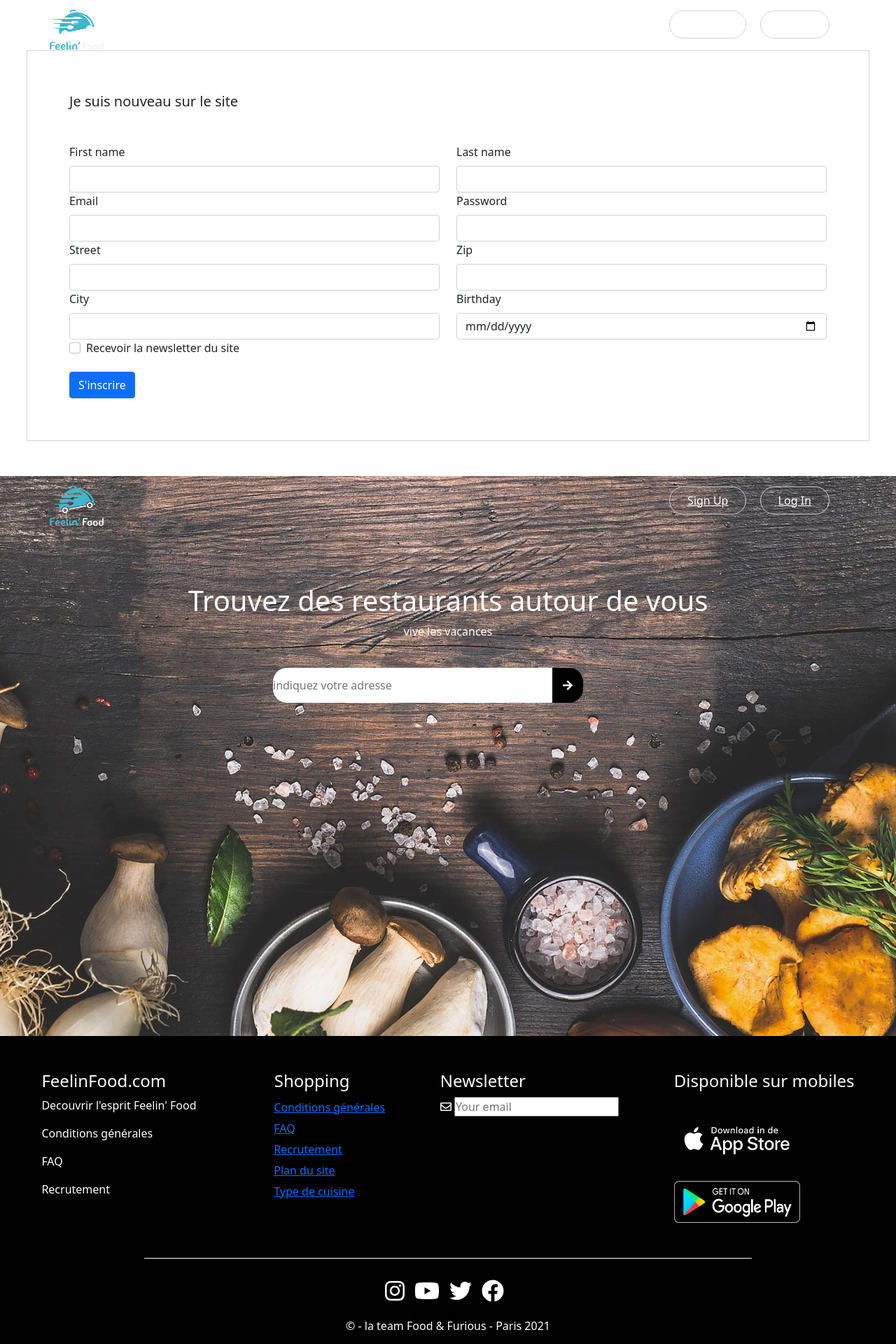
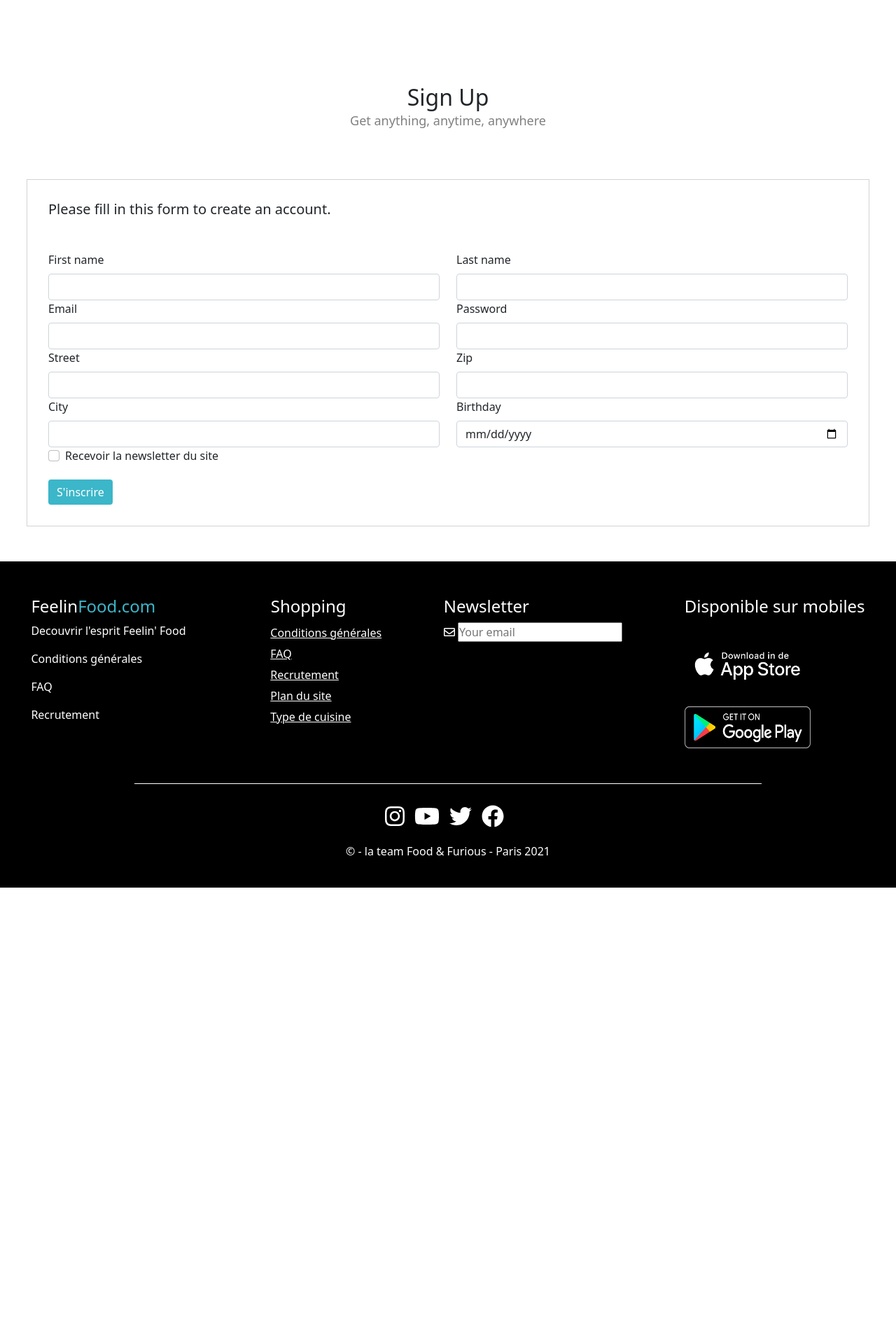
Before and after one commit to YPariset/Projet_Food_Tech, a PHP site: page /index.php?page=signup in a window 1280 px wide. Shown: the top 1920 px of the page at 70% size. After the commit the page ends 1268 px from the top, so only its background shows below. Run offline with PHP 8.4, Linux system fonts and the light colour scheme; some libraries are stand-ins or nearby versions.

Commit message:
design signUp page done

```diff
--- a/__classes/Form.php
+++ b/__classes/Form.php
@@ -21,7 +21,7 @@ class Form{
     }
 
     static function createSubmit(string $type, $class, $name, $value, $text){
-        echo '<button type="'.$type.'" class="'.$class.'" name="'.$name.'" value="'.$value.'">'.$text.'</button>';
+        echo '<button type="'.$type.'" class="'.$class.'" name="'.$name.'" value="'.$value.'" style="background-color: #3cb6c9; border:none;">'.$text.'</button>';
     }
 
     static function startSelect($name, $class){
--- a/_assets/style/footer.css
+++ b/_assets/style/footer.css
@@ -29,7 +29,16 @@ footer {
     justify-content: flex-start;
     align-items: flex-start;
     line-height: 30px;
+
 }
+
+#shopping2 ul li a {
+    color: white;
+
+
+
+}
+
 
 #codeur-barre {
     padding-top: 0px;
@@ -84,3 +93,7 @@ footer {
 .telechargez h4{
     padding-top: 50px;
 }
+
+.logo h4 span {
+    color: #3cb6c9;
+}
--- a/_assets/style/signup.css
+++ b/_assets/style/signup.css
@@ -0,0 +1,12 @@
+.mb-1 {
+    display:flex;
+    justify-content: center;
+    font-size: xx-large;
+}
+
+.mb-2  {
+    display:flex;
+    justify-content: center;
+    font-size: large;
+    color: grey;
+}
--- a/_includes/footer.php
+++ b/_includes/footer.php
@@ -2,7 +2,7 @@
     <div class="flex-footer">
         <div class="f-1">
             <div class="logo">
-               <h4 class="title">FeelinFood<span class="point">.</span>com</h4>
+               <h4>Feelin<span>Food.com</span></h4>
                <p>Decouvrir l'esprit Feelin' Food</p>
                <p>Conditions générales</p>
                <p>FAQ</p>
--- a/_includes/head.php
+++ b/_includes/head.php
@@ -10,6 +10,7 @@
     <link href="_assets/style/footer.css" rel="stylesheet">
     <link href="_assets/style/inscription.css" rel="stylesheet">
     <link href="_assets/style/login.css" rel="stylesheet">
+    <link href="_assets/style/signup.css" rel="stylesheet">
 
 
 
--- a/controllers/affichage_restaurant_controller.php
+++ b/controllers/affichage_restaurant_controller.php
@@ -11,9 +11,6 @@
 
           </div>
      </div>
-
-
-
 <?php include_once '_includes/footer.php'; ?>
 </body>
 </html>
--- a/controllers/login_controller.php
+++ b/controllers/login_controller.php
@@ -1,8 +1,6 @@
 <?php
 
     session_start();
-
-
 
     if(isset($_POST["username"]) && isset($_POST["password"])){
         if (!empty($username) && !empty($password)){
@@ -31,7 +29,6 @@
         }
     }
 }
-var_dump($resultat);
 }
 
 ?>
--- a/controllers/signup_controller.php
+++ b/controllers/signup_controller.php
@@ -6,7 +6,7 @@ if(isset($_POST['signup']) && $_POST['signup'] == 'done'){
     if(!empty($_POST['firstname']) && !empty($_POST['lastname']) && !empty($_POST['email']) &&
         !empty($_POST['passSign']) && !empty($_POST['streetSign']) && !empty($_POST['zipSign']) &&
          !empty($_POST['citySign']) && !empty($_POST['birthday'])){
-                var_dump($_POST);
+
             $firstname = $_POST['firstname'];
             $lastname = $_POST['lastname'];
             $email = $_POST['email'];
@@ -16,7 +16,6 @@ if(isset($_POST['signup']) && $_POST['signup'] == 'done'){
             $city = $_POST['citySign'];
             $birthday = $_POST['birthday'];
             $dateCreation = date("Y/m/d");
-            var_dump($dateCreation);
 
         $client = new Client();
         $clientExist = $client->VerifyMailAvailable($email);
--- a/views/signup_view.php
+++ b/views/signup_view.php
@@ -4,12 +4,14 @@
      <?php include_once '_includes/head.php'; ?>
 	<title><?= ucFirst($page); ?> - Feeling Food </title>
 </head>
-<body style="height:1500vh;">
+<body style="height:auto;">
 <div class="container_form">
+<h1 class="mb-1" style="padding-top:120px">Sign Up</h1>
+<h2 class="mb-2">Get anything, anytime, anywhere</h2>
 <div class="row mt-4">
     <!-- debut form sign in -->
-    <div class="col mt-5" style="border :1px solid lightgrey;padding:60px;margin: 50px;">
-    <h5 class="mb-5">Je suis nouveau sur le site</h5>
+    <div class="col mt-5" style="border :1px solid lightgrey;padding:30px;margin: 50px;">
+    <h5 class="mb-5">Please fill in this form to create an account.</h5>
     <?php if(isset($alertSign)){echo $alertSign;} ?>
 
     <?php if(isset($alertSignup)){echo $alertSignup;} ?>
@@ -63,9 +65,6 @@
  <!-- fin form sign in -->
 
 
-
-<?php include_once '_includes/header.php'; ?>
-
 <?php include_once '_includes/footer.php'; ?>
 </body>
 </html>
```
Also changed, not shown: _assets/style/restaurant_signup.css (deleted), controllers/produit_controller.php (deleted), views/affichage_restaurant_view.php (deleted), views/restaurant_view.php (deleted), 1 other file.
